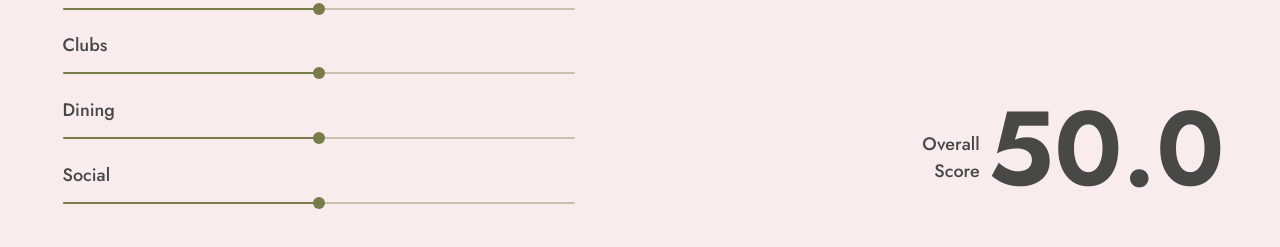
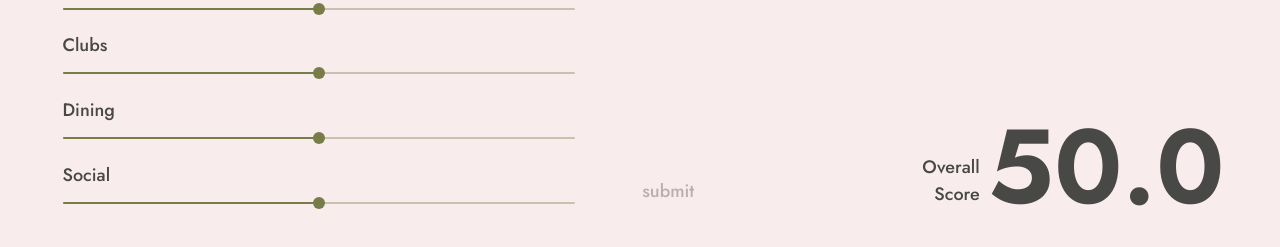
Before and after one commit to martin0he/CollegeRanksV2, a React (Vite) app: page /review in a window 1280 px wide. Shown: the part 521-768 px from the top of the page. Built offline with nearby package versions, Linux system fonts and the light colour scheme; no server answers; the database is empty.

Commit message:
optimised layout of review page

```diff
--- a/src/pages/ReviewPage.tsx
+++ b/src/pages/ReviewPage.tsx
@@ -686,13 +686,38 @@ const ReviewPage = () => {
                 onChange={(_e, newValue) => setSafety(newValue as number)}
               />
             </Box>
-
+          </Box>
+        </Grid>
+        <Grid
+          container
+          item
+          md={6}
+          sm={12}
+          xs={12}
+          sx={{ paddingLeft: { lg: "0px", md: "10px" } }}
+        >
+          <Grid
+            item
+            md={6}
+            sm={12}
+            xs={12}
+            sx={{
+              display: "flex",
+              flexDirection: "column",
+              justifyContent: { md: "flex-end", sm: "center", xs: "center" },
+              alignItems: { md: "flex-start", sm: "center", xs: "center" },
+            }}
+            width="fit-content"
+          >
+            {" "}
             <Button
               onClick={() => {
                 user ? handleSubmit : setRedirectModalOpen(true);
               }}
+              disabled={!inputValue || !degreeLevel || !major}
               sx={{
-                marginY: "10px",
+                marginBottom: "15px",
+
                 textTransform: "none",
                 fontSize: "18px",
                 borderRadius: "8px",
@@ -705,7 +730,6 @@ const ReviewPage = () => {
             >
               submit
             </Button>
-          </Box>
           </Grid>
           <Grid
             item
@@ -719,13 +743,14 @@ const ReviewPage = () => {
               alignItems: { md: "flex-end", sm: "center", xs: "center" },
             }}
             width="fit-content"
+            height="wrap-content"
           >
             <Box display="flex" alignItems="center">
               <Box
                 display="flex"
                 flexDirection="column"
                 alignItems="flex-end"
-              marginTop="18px"
+                marginTop="27px"
               >
                 <Typography fontSize={18} fontWeight={500}>
                   Overall
@@ -734,10 +759,16 @@ const ReviewPage = () => {
                   Score
                 </Typography>
               </Box>
-            <Typography fontSize={105} fontWeight={650} sx={{ ml: 1 }}>
+              <Typography
+                lineHeight={1.15}
+                fontSize={105}
+                fontWeight={650}
+                sx={{ ml: 1 }}
+              >
                 {overall.toFixed(1)}
               </Typography>
             </Box>
+          </Grid>
         </Grid>
       </Grid>
       <RedirectModal
```
Also changed, not shown: src/utils/reviewAverage.ts (added, +39 -0 lines). Lines whose indentation alone changed are shown as unchanged.
